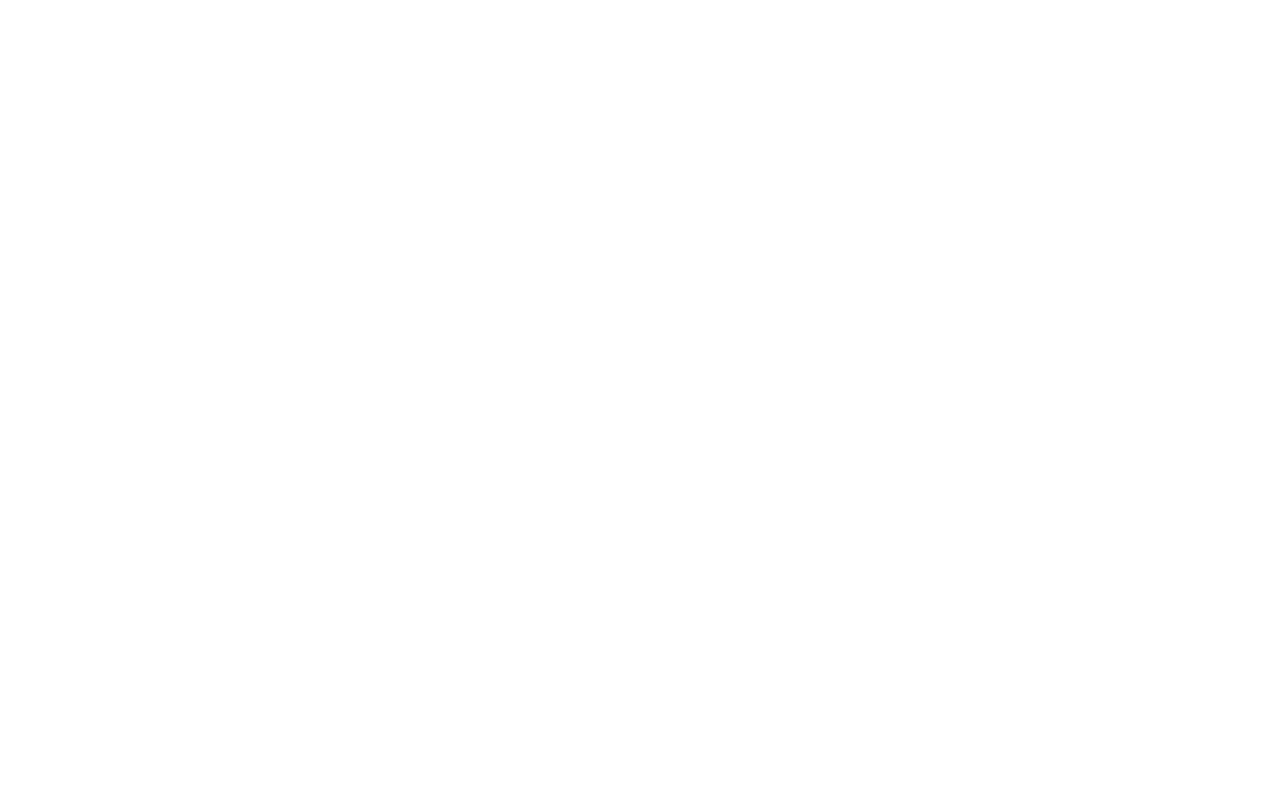
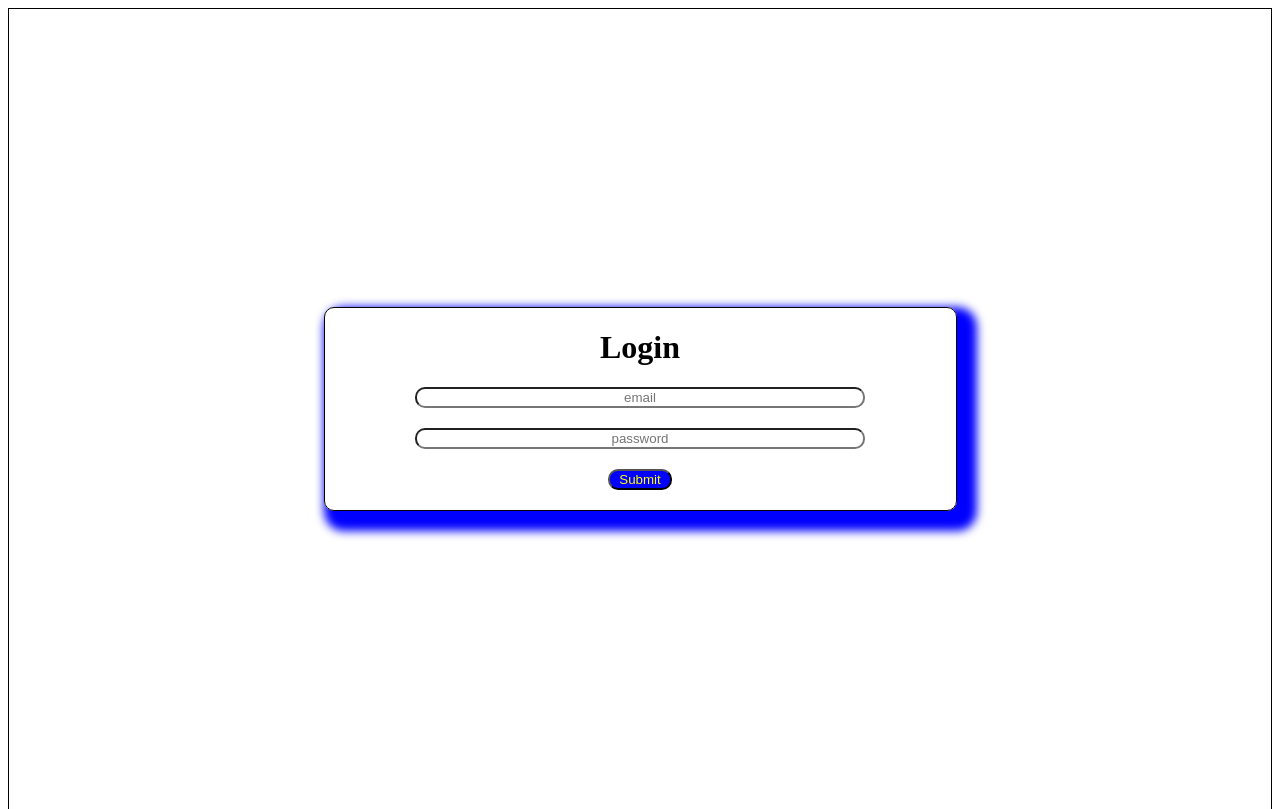
Before and after one commit to Denimwearer/HTML---CSS-1, a plain HTML site: page index.html in a window 1280 px wide. Shown: the top 809 px of the page. Drawn offline with Linux system fonts and the light colour scheme.

Commit message:
added login page and css

```diff
--- a/index.html
+++ b/index.html
@@ -3,9 +3,18 @@
 <head>
     <meta charset="UTF-8">
     <meta name="viewport" content="width=device-width, initial-scale=1.0">
+    <link rel="stylesheet" href="./styles.css">
     <title>HTML & CSS 1</title>
 </head>
 <body>
-
+    <div class="container">
+        <div class="form">
+            <h1>Login</h1>
+            <input type="email" placeholder="email">
+            <input type="password" placeholder="password">
+            <input class="submitButton" type="submit">
+            <audio src=""></audio>
+        </div>
+    </div>
 </body>
 </html>
--- a/styles.css
+++ b/styles.css
@@ -0,0 +1,29 @@
+.container {
+    border: 1px solid black;
+    text-align: center;
+    display: flex;
+    align-items: center;
+    height: 100vh;
+}
+
+.form {
+    width: 50%;
+    margin: 0 auto;
+    border: 1px solid;
+    box-shadow: 10px 10px 10px 10px blue;
+    border-radius: 10px;
+}
+
+input {
+    width: 70%;
+    text-align: center;
+    margin: 20px auto;
+    border-radius: 10px;
+    display: block;
+}
+
+.submitButton {
+    background-color: blue;
+    width: 10%;
+    color: yellow;
+}
```
